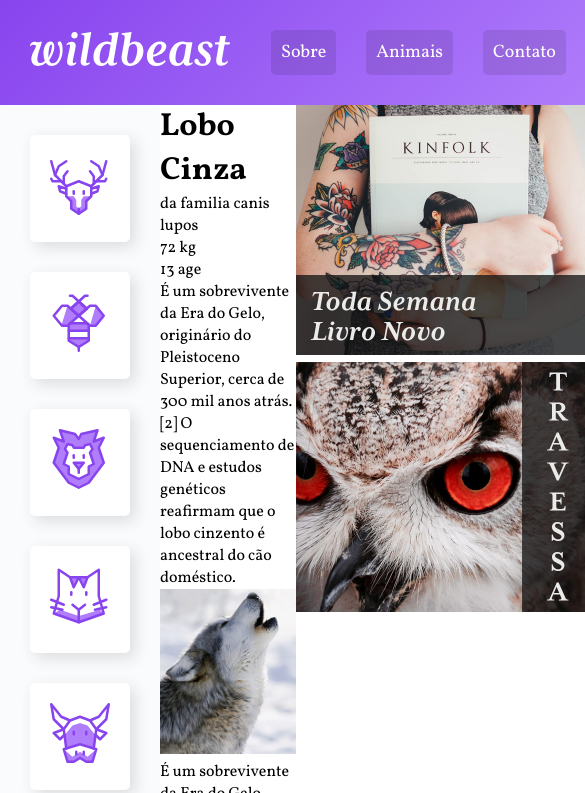
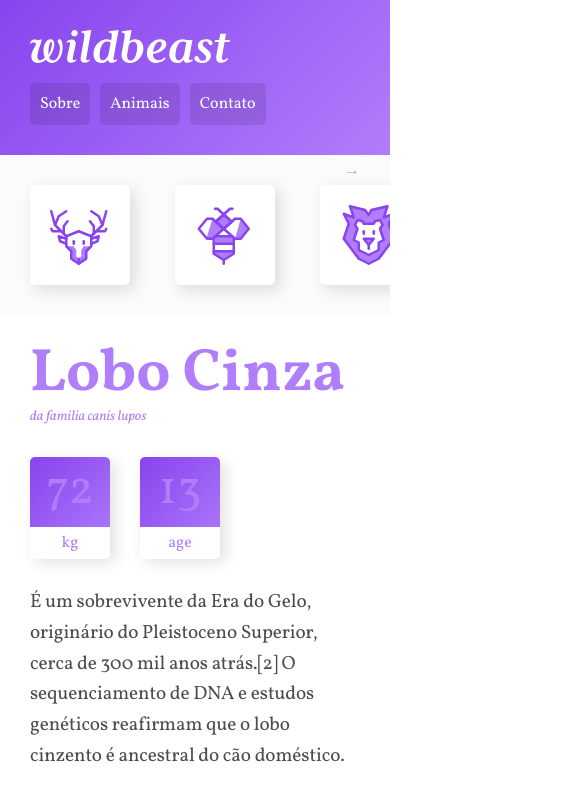
Before and after one commit to fmota-dev/projeto-wildbeast, a plain HTML site: page index.html in a window 390 px wide. Shown: the top 793 px of the page, 585 px wide, since content can reach past the window. Drawn offline with Linux system fonts and the light colour scheme.

Commit message:
projeto completo

```diff
--- a/index.html
+++ b/index.html
@@ -52,7 +52,7 @@
         </ul>
       </nav>
 
-      <main class="content">
+      <main class="conteudo">
         <div class="titulo">
           <h1>Lobo Cinza</h1>
           <span>da familia canis lupos</span>
@@ -70,20 +70,20 @@
           </div>
         </div>
 
-        <p>
+        <p class="col-wide">
           É um sobrevivente da Era do Gelo, originário do Pleistoceno Superior,
           cerca de 300 mil anos atrás.[2] O sequenciamento de DNA e estudos
           genéticos reafirmam que o lobo cinzento é ancestral do cão doméstico.
         </p>
 
-        <img src="assets/wolf1.jpg" alt="Wolf 1" />
+        <img class="imagem-1" src="assets/wolf1.jpg" alt="Wolf 1" />
 
-        <p>
+        <p class="destaque">
           É um sobrevivente da Era do Gelo, originário do Pleistoceno Superior,
           cerca de 300 mil anos atrás.[2] O sequenciamento de DNA e estudos.
         </p>
 
-        <img src="assets/wolf2.jpg" alt="Wolf 2" />
+        <img class="imagem-2" src="assets/wolf2.jpg" alt="Wolf 2" />
 
         <p>
           O peso e tamanho dos lobos variam muito em todo o mundo, tendendo a
@@ -99,7 +99,7 @@
           Alasca, Canadá,[8] e na antiga União Soviética.
         </p>
 
-        <blockquote class="citacao">
+        <blockquote class="citacao col-wide">
           <p>
             “Há algo no uivar do lobo que tira um homem do aqui e agora e o
             transporta para uma floresta da mente.”
@@ -131,7 +131,7 @@
           </p>
         </div>
 
-        <img src="assets/wolf3.jpg" alt="Lobo 3" />
+        <img class="imagem-3" src="assets/wolf3.jpg" alt="Lobo 3" />
       </main>
 
       <aside class="anuncios">
--- a/styles/style.css
+++ b/styles/style.css
@@ -19,7 +19,21 @@ a {
 }
 
 img {
+  display: block;
   max-width: 100%;
+  border-radius: 5px;
+}
+
+::-webkit-scrollbar {
+  width: 8px;
+}
+
+::-webkit-scrollbar-track {
+  background-color: white;
+}
+
+::-webkit-scrollbar-thumb {
+  background-color: #8c3fff;
 }
 
 /* Grid Geral */
@@ -29,8 +43,30 @@ img {
   grid-template-columns: minmax(160px, 1fr) 3fr 300px;
   grid-template-areas:
     "header header header"
-    "sidenav content anuncios"
+    "sidenav conteudo anuncios"
     "footer footer footer";
+}
+
+@media (max-width: 1200px) {
+  .estrutura {
+    grid-template-areas:
+      "header header header"
+      "sidenav conteudo conteudo"
+      "sidenav anuncios anuncios"
+      "footer footer footer";
+  }
+}
+
+@media (max-width: 760px) {
+  .estrutura {
+    grid-template-columns: 100%;
+    grid-template-areas:
+      "header"
+      "sidenav"
+      "conteudo"
+      "anuncios"
+      "footer";
+  }
 }
 
 /* Header */
@@ -58,17 +94,35 @@ img {
   padding: 10px;
   color: white;
   font-size: 1.125em;
-  background-color: rgba(0, 0, 0, .1);
+  background-color: rgba(0, 0, 0, 0.1);
   border-radius: 5px;
-  transition: .1s;
+  transition: 0.1s;
 }
 
 .header nav a:hover {
-  background-color: rgba(0, 0, 0, .5);
+  background-color: rgba(0, 0, 0, 0.5);
 }
 
 .header li + li {
   margin-left: 30px;
+}
+
+@media (max-width: 760px) {
+  .header {
+    grid-template-columns: auto;
+  }
+
+  .logo {
+    margin-bottom: 20px;
+  }
+
+  .header nav a {
+    font-size: 1em;
+  }
+
+  .header li + li {
+    margin-left: 10px;
+  }
 }
 
 /* Sidenav */
@@ -88,27 +142,226 @@ img {
   padding: 20px;
   border-radius: 5px;
   box-shadow: 5px 5px 15px 0px rgba(44, 44, 44, 0.15);
-  transition: .1s ease-out;
+  transition: 0.1s ease-out;
 }
 
 .sidenav li a:hover {
   background-color: #b07dfb;
 }
 
-/* Content */
+@keyframes seta {
+  from {
+    right: 30px;
+  }
+  to {
+    right: 20px;
+  }
+}
 
-.content {
-  grid-area: content;
+@media (max-width: 760px) {
+  ::-webkit-scrollbar {
+    width: 10px;
+    height: 10px;
+  }
+
+  ::-webkit-scrollbar-track {
+    background-color: white;
+  }
+
+  ::-webkit-scrollbar-thumb {
+    background-color: #8c3fff;
+  }
+
+  .sidenav {
+    position: relative;
+    overflow-x: auto;
+  }
+
+  .sidenav::after {
+    content: "→";
+    position: absolute;
+    top: 5px;
+    right: 30px;
+    color: rgba(0, 0, 0, 0.3);
+    animation: seta 0.5s ease-in 0s infinite alternate;
+  }
+
+  .sidenav ul {
+    display: flex;
+  }
+
+  .sidenav li {
+    flex: 1 0 145px;
+  }
+
+  .sidenav {
+    padding: 0 30px;
+  }
+
+  .sidenav li a {
+    margin: 30px 30px 30px 0px;
+  }
+}
+
+/* Grid do Conteudo */
+
+.conteudo {
+  grid-area: conteudo;
+  max-width: 900px;
+  margin: 0 auto;
+  padding: 30px;
+  display: grid;
+  grid-template-columns: 1fr 1fr;
+  gap: 30px;
+}
+
+@media (max-width: 600px) {
+  .conteudo {
+    grid-template-columns: auto;
+  }
+
+  .imagem-3 {
+    grid-column: span 1;
+  }
+}
+
+.col-wide {
+  grid-column: 1 / -1;
+}
+
+.imagem-1 {
+  grid-row: span 2;
+  align-self: flex-end;
+}
+
+.imagem-2 {
+  align-self: flex-end;
+}
+
+/* Estilos Gerais do Conteudo */
+
+p {
+  font-size: 1.2em;
+  line-height: 1.6;
+  letter-spacing: -0.005em;
+  color: rgba(0, 0, 0, 0.7);
+}
+
+.informacoes p + p {
+  margin-top: 30px;
+}
+
+/* Titulo */
+
+.titulo {
+  color: #b07dfb;
+}
+
+.titulo h1 {
+  font-size: 3.75em;
+  line-height: 1;
+  font-weight: 700;
+}
+
+.titulo span {
+  font-size: 0.875em;
+  font-style: italic;
+}
+
+/* Caracteristicas */
+
+.caracteristicas {
+  display: flex;
+  align-items: flex-start;
+}
+
+.caracteristicas > div {
+  width: 80px;
+  text-align: center;
+  background: linear-gradient(135deg, #8844ee, #b07dfb);
+  border-radius: 5px;
+  box-shadow: 5px 5px 15px 0px rgba(44, 44, 44, 0.15);
+  position: relative;
+}
+
+.caracteristicas > div:first-child {
+  margin-right: 30px;
+}
+
+.caracteristicas span {
+  display: block;
+  color: #b07dfb;
+}
+
+.numero {
+  font-size: 3em;
+  line-height: 1;
+  margin: 10px auto;
+}
+
+.rotulo {
+  background-color: white;
+  border-radius: 0 0 5px 5px;
+  padding: 5px 0;
+  position: relative;
+  top: 2px;
+}
+
+.destaque {
+  font-size: 0.875em;
+  color: #b07dfb;
+  max-width: 16em;
+}
+
+.citacao,
+.atributos {
+  padding: 30px;
+  border-radius: 5px;
+  align-self: start;
+  box-shadow: 5px 5px 15px 0px rgba(44, 44, 44, 0.15);
+  background: linear-gradient(135deg, #8844ee, #b07dfb);
+}
+
+.citacao p {
+  font-size: 1.5em;
+  font-style: italic;
+  text-align: center;
+  max-width: 500px;
+  margin: 0 auto;
+  color: white;
+}
+
+.atributos li {
+  color: white;
+  font-family: "Courier New", Courier, monospace;
+  font-size: 1.125em;
+  padding: 15px;
+}
+
+.atributos li + li {
+  border-top: 2px solid #b07dfb;
 }
 
 /* Anuncios */
 
 .anuncios {
   grid-area: anuncios;
+  background-color: #fafbfc;
+  display: grid;
+  align-content: start;
+  padding: 30px;
+  gap: 30px;
 }
 
 /* Footer */
 
 .footer {
   grid-area: footer;
+  background: linear-gradient(135deg, #8844ee, #b07dfb);
 }
+
+.footer p {
+  color: white;
+  text-align: center;
+  padding: 30px;
+}
```
